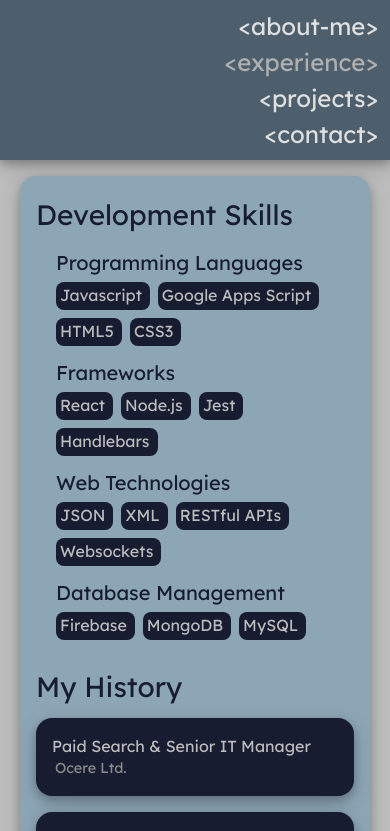
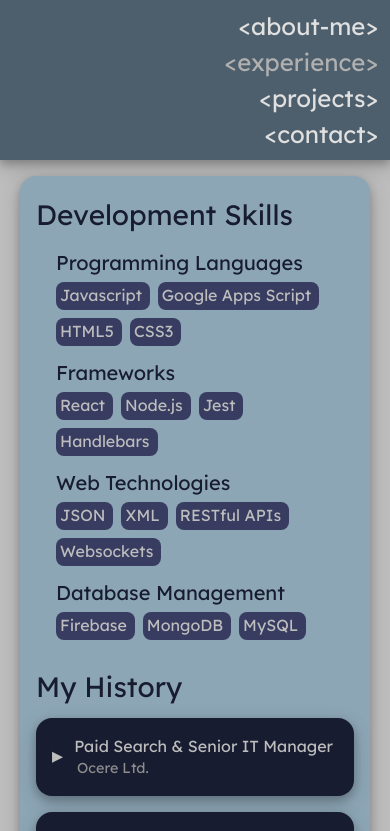
Before and after one commit to Alchamyst/ayetman-web, a React (Vite) app: page /experience in a window 390 px wide. Shown: the top 831 px of the page. Built offline with nearby package versions, Linux system fonts and the light colour scheme.

Commit message:
update css to show 'expander' arrow in historyList in compact view.

```diff
--- a/src/styles/historyListItem.css
+++ b/src/styles/historyListItem.css
@@ -25,6 +25,7 @@
     flex-direction: row;
     flex-wrap: wrap;
     justify-content:space-between;
+    width: 2em;
 }
 
 /* .expander-open {
@@ -32,6 +33,7 @@
 } */
 
 .expander > p, .expander-open > p {
+    font-size: 1em;
     margin: 0em  0em 0em;
     padding: 0em 1em 0em 0em;
 }
@@ -122,6 +124,9 @@
 }
 
 @media only screen and (max-width: 995px) {
+    .expander {
+        width: 1.5em;
+    }
     .expander > p, .expander-open > p {
         margin: 0em  0em 0em 0em;
         padding: 0em 0.75em 0em 0em;
@@ -139,9 +144,9 @@
 
 
 @media only screen and (max-width: 675px) {
-    .expander {
+    /* .expander {
        display: none;
-    }
+    } */
     .history-start-date, .history-end-date{
         display: none;
     }
@@ -158,6 +163,11 @@
     }
     .history-organisation, .history-start-date , .history-end-date, .history-description > p  {
         font-size: 0.9em;
+    }
+    .expander > p, .expander-open > p {
+        font-size: 0.9em;
+        margin: 0em  0em 0em;
+        padding: 0em 0.5em 0em 0em;
     }
 }
 
--- a/src/styles/listBlock.css
+++ b/src/styles/listBlock.css
@@ -10,7 +10,8 @@
 }
 
 .skill-list li {
-    background-color: #171c30;
+    background-color: #373C60;
+    /* background-color: #171c30; */
     border-radius: 0.5em;
     color: #bdbdbd;
     font-size: 1em;
```
